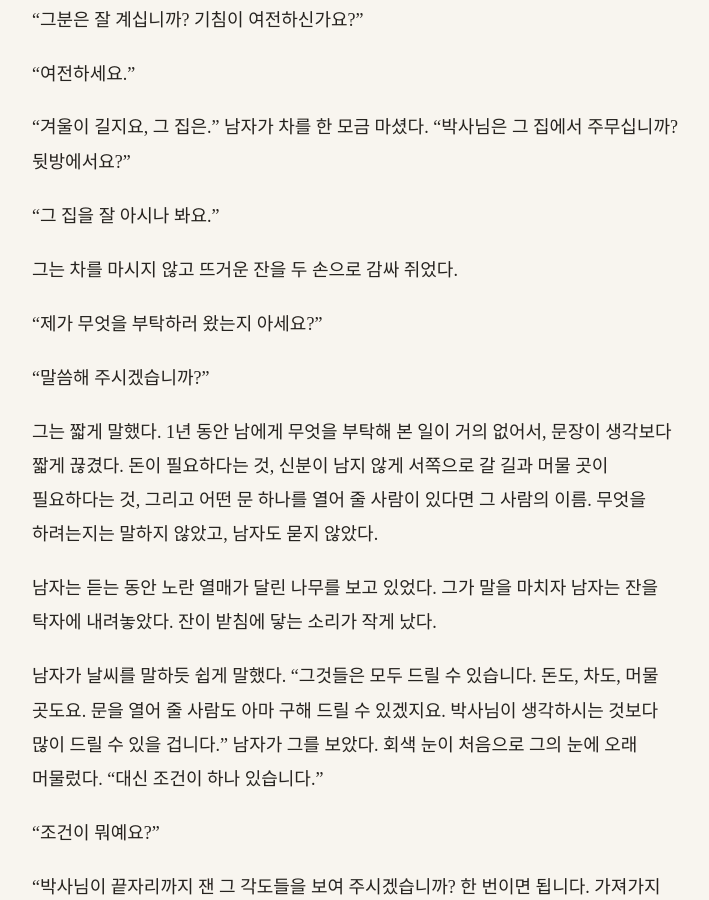
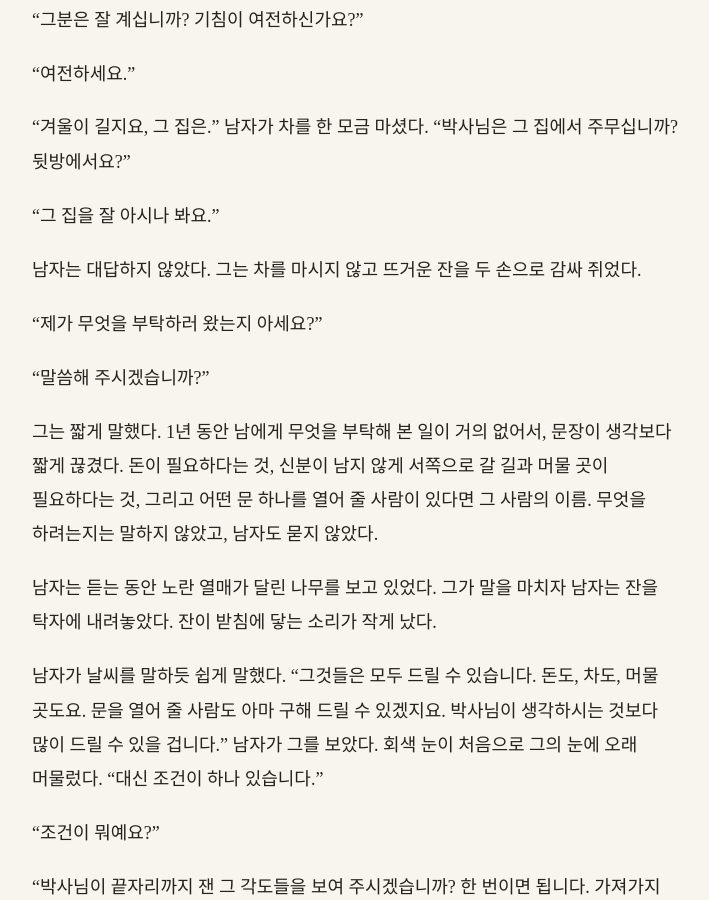
Before and after one commit to kangkkang/writer_s1_public, a Jekyll site: the page built from vol1/032.md, in a window 1280 px wide and 900 px high, scrolled down 7805 px. Shown: the whole window, without its empty margins (284-993 px from the left). Built offline with Jekyll 4.4.1, drawn with Linux system fonts in a browser that asks for light colours; our own code applies the rules of GitHub Pages for plain Markdown files.

Commit message:
Update from https://github.com/kangkkang/writer_s1/commit/5ca56a806e64239bdb0ed6a91ce8cdcd2cc8c011

```diff
--- a/vol1/032.md
+++ b/vol1/032.md
@@ -158,7 +158,7 @@
 
 "그 집을 잘 아시나 봐요."
 
-그는 차를 마시지 않고 뜨거운 잔을 두 손으로 감싸 쥐었다.
+남자는 대답하지 않았다. 그는 차를 마시지 않고 뜨거운 잔을 두 손으로 감싸 쥐었다.
 
 "제가 무엇을 부탁하러 왔는지 아세요?"
 
```
